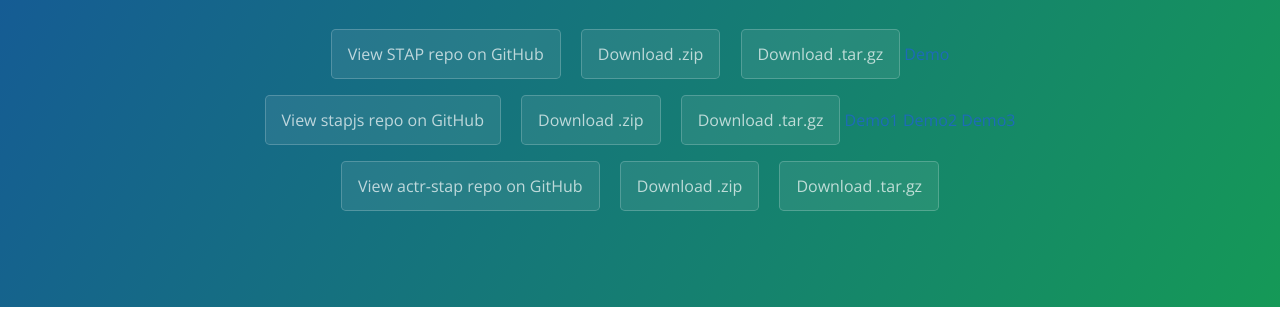
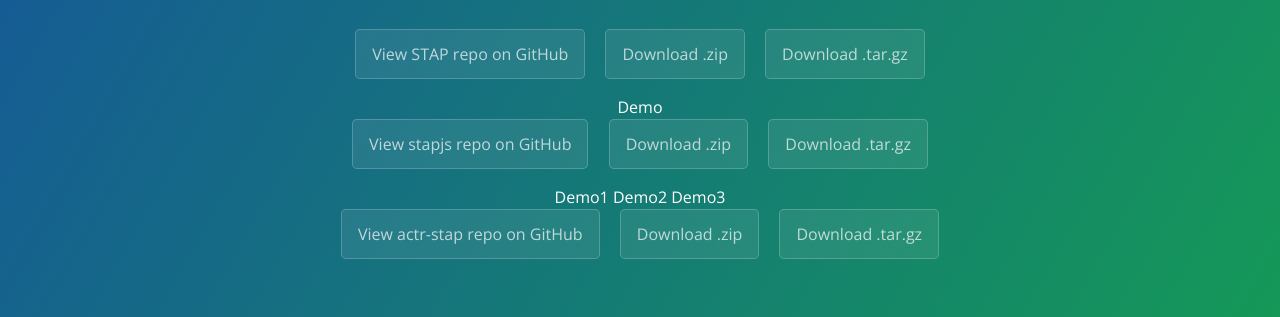
Before and after one commit to stap7/stap, a plain HTML site: page index.html in a window 1280 px wide. Shown: the part 208-525 px from the top of the page. Drawn offline with nearby package versions, Linux system fonts and the light colour scheme.

Commit message:
Update index.html

```diff
--- a/index.html
+++ b/index.html
@@ -16,14 +16,16 @@
       <a href="https://github.com/vdv7/stap" class="btn">View STAP repo on GitHub</a>
       <a href="https://github.com/vdv7/stap/zipball/master" class="btn">Download .zip</a>
       <a href="https://github.com/vdv7/stap/tarball/master" class="btn">Download .tar.gz</a>
-      <a href="https://cdn.rawgit.com/vdv7/stapjs/ee0cd1f4/demo.html">Demo</a>
+      <br>
+      <a href="https://cdn.rawgit.com/vdv7/stapjs/ee0cd1f4/demo.html" style="color:white">Demo</a>
       <br>
       <a href="https://github.com/vdv7/stapjs" class="btn">View stapjs repo on GitHub</a>
       <a href="https://github.com/vdv7/stapjs/zipball/master" class="btn">Download .zip</a>
       <a href="https://github.com/vdv7/stapjs/tarball/master" class="btn">Download .tar.gz</a>
-      <a href="https://cdn.rawgit.com/vdv7/stap/eda5757f/tasks/js/helloworld.html">Demo1</a>
-      <a href="https://cdn.rawgit.com/vdv7/stap/eda5757f/tasks/js/1stGradeMath.html">Demo2</a>
-      <a href="https://cdn.rawgit.com/vdv7/stap/eda5757f/tasks/js/draw.html">Demo3</a>
+      <br>
+      <a href="https://cdn.rawgit.com/vdv7/stap/eda5757f/tasks/js/helloworld.html" style="color:white">Demo1</a>
+      <a href="https://cdn.rawgit.com/vdv7/stap/eda5757f/tasks/js/1stGradeMath.html" style="color:white">Demo2</a>
+      <a href="https://cdn.rawgit.com/vdv7/stap/eda5757f/tasks/js/draw.html" style="color:white">Demo3</a>
       <br>
       <a href="https://github.com/vdv7/actr-stap" class="btn">View actr-stap repo on GitHub</a>
       <a href="https://github.com/vdv7/actr-stap/zipball/master" class="btn">Download .zip</a>
```
